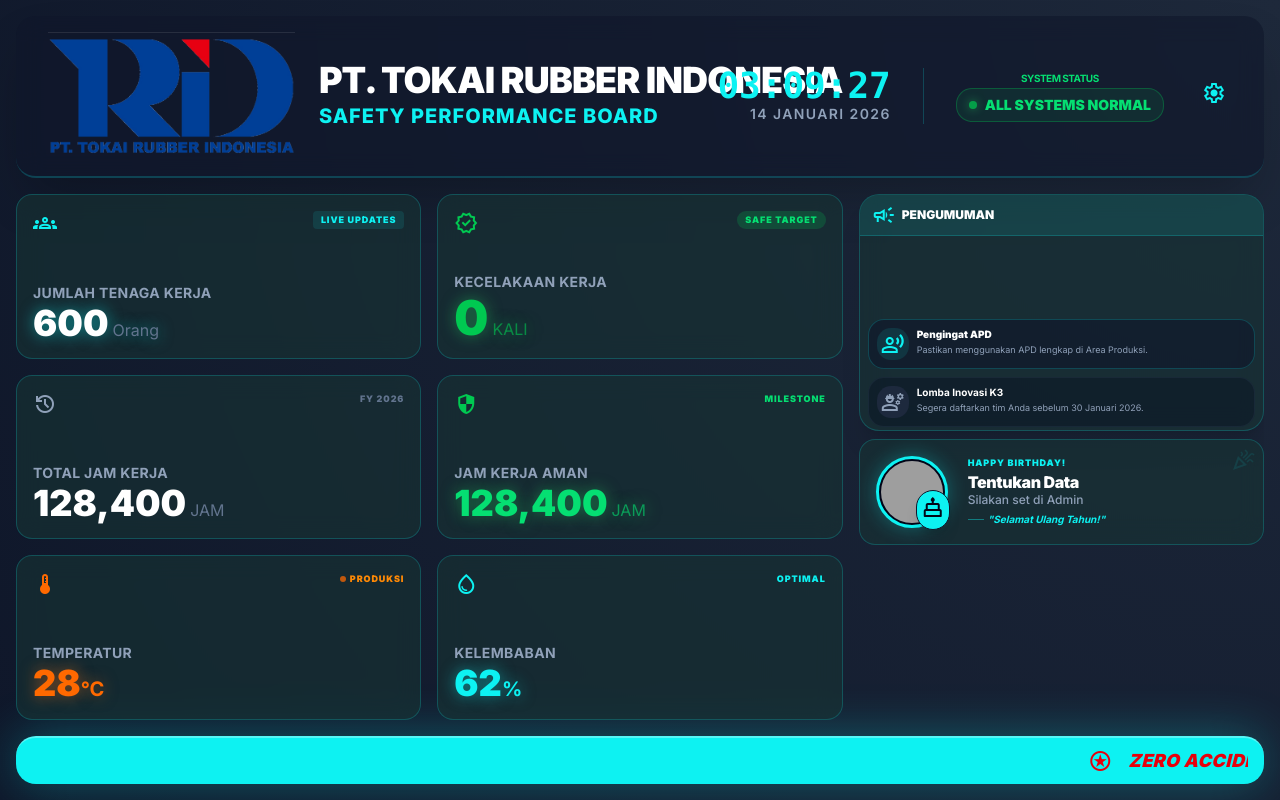
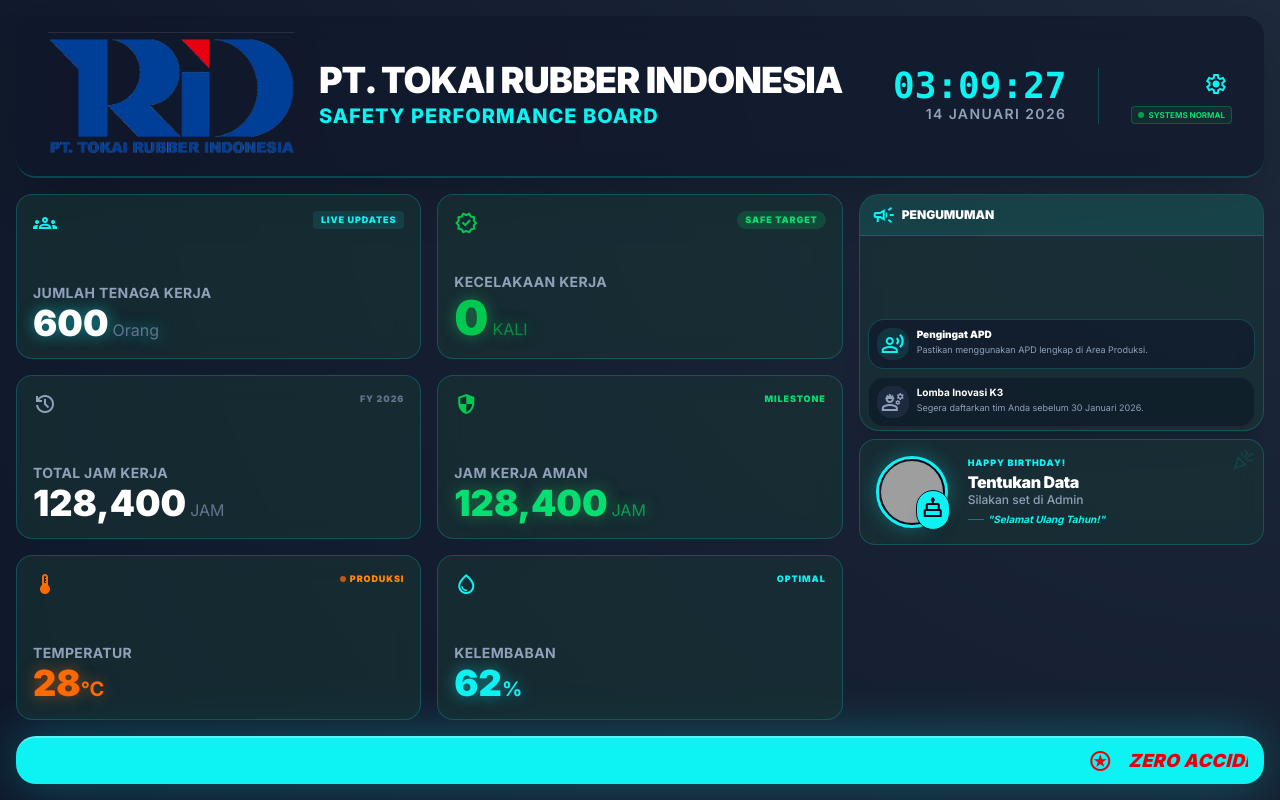
Before and after one commit to Ari-Golden/tokai, a Next.js app: page / in a window 1280 px wide. Built offline with nearby package versions, Linux system fonts and the light colour scheme; grey boxes are pictures that could not be loaded.

Commit message:
modification system status

```diff
--- a/components/information-board.tsx
+++ b/components/information-board.tsx
@@ -110,18 +110,19 @@ export function InformationBoard() {
               <span className="text-slate-400 text-[10px] md:text-xs xl:text-sm font-semibold uppercase tracking-widest">{dateTime.date}</span>
             </div>
             <div className="hidden md:block h-10 xl:h-14 w-px bg-[#0df2f2]/20"></div>
-            {/* System Status */}
-            <div className="flex flex-col items-center gap-0.5">
-              <span className="text-green-400 font-bold text-[8px] md:text-[9px] xl:text-[10px] uppercase tracking-tighter">System Status</span>
-              <div className="flex items-center gap-1.5 md:gap-2 px-2 md:px-3 py-1 md:py-1.5 rounded-md md:rounded-lg bg-green-500/10 border border-green-500/30">
-                <div className="size-1.5 md:size-2 rounded-full bg-green-500 animate-pulse shadow-[0_0_10px_rgba(34,197,94,0.8)]"></div>
-                <span className="text-green-400 text-[10px] md:text-xs xl:text-sm font-black uppercase whitespace-nowrap">All Systems Normal</span>
+
+            <div className="flex flex-col items-end gap-1">
+              {/* Admin Link */}
+              <Link href="/admin" className="p-1 rounded-lg hover:bg-white/10 transition-all hover:scale-110 leading-none">
+                <span className="material-symbols-outlined text-[#0df2f2] text-xl md:text-2xl xl:text-3xl">settings</span>
+              </Link>
+
+              {/* System Status - Moved & Scaled Down */}
+              <div className="flex items-center gap-1 px-1.5 py-0.5 rounded bg-green-500/10 border border-green-500/30">
+                <div className="size-1 md:size-1.5 rounded-full bg-green-500 animate-pulse"></div>
+                <span className="text-green-400 text-[6px] md:text-[8px] font-bold uppercase whitespace-nowrap">Systems Normal</span>
               </div>
             </div>
-            {/* Admin Link */}
-            <Link href="/admin" className="p-1.5 rounded-lg hover:bg-white/10 transition-all hover:scale-110">
-              <span className="material-symbols-outlined text-[#0df2f2] text-lg md:text-xl xl:text-2xl">settings</span>
-            </Link>
           </div>
         </header>
 
```
